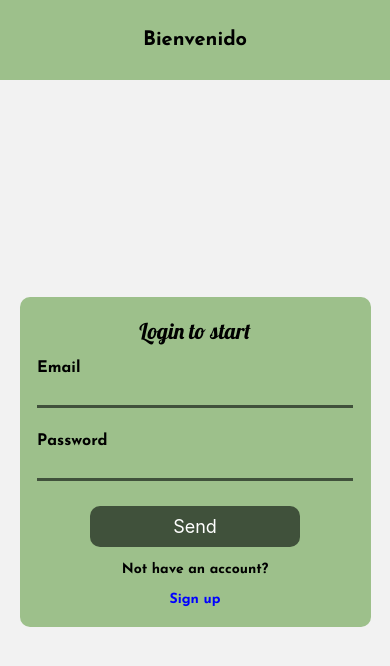
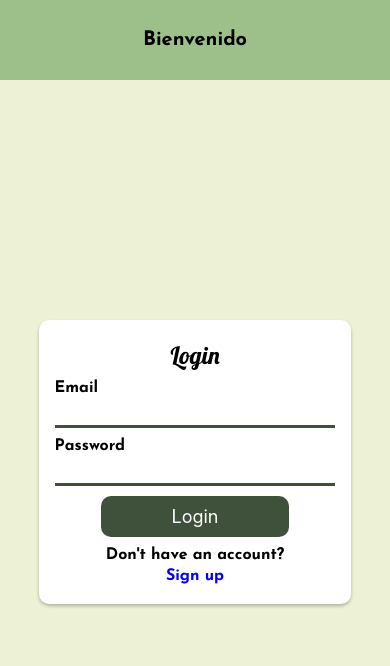
Before and after one commit to EduHz/coderHouse, a React Native app: screen /Login in a window 390 px wide. Shown: the top 666 px of the page. Built offline with nearby package versions, Linux system fonts and the light colour scheme.

Commit message:
estatica mejorada

```diff
--- a/src/Components/CategoryItem.js
+++ b/src/Components/CategoryItem.js
@@ -1,4 +1,4 @@
-import { Pressable, StyleSheet, Text, View } from "react-native";
+import { Pressable, StyleSheet, Text } from "react-native";
 import { colors } from "../Global/colors";
 import CardShadow from "../Wrappers/CardShadow";
 import { useDispatch } from "react-redux";
@@ -27,10 +27,16 @@ const styles = StyleSheet.create({
   container: {
     width: "80%",
     marginHorizontal: "10%",
-    backgroundColor: colors.green2,
-    margin: 10,
-    padding: 10,
+    backgroundColor: colors.blue2, // Cambiado a un tono de azul
+    marginVertical: 10, // Cambiado para proporcionar un espacio vertical uniforme
+    padding: 15, // Ajustado el relleno para mayor espaciado
     justifyContent: "center",
     alignItems: "center",
+    borderRadius: 10, // Agregado un borde redondeado
+  },
+  text: {
+    fontSize: 18,
+    fontFamily: "Lobster",
+    color: colors.white, // Añadido un color de texto blanco para mejorar la legibilidad
   },
 });
--- a/src/Global/colors.js
+++ b/src/Global/colors.js
@@ -3,4 +3,12 @@ export const colors = {
   green1: "#9DC08B",
   green2: "#609966",
   green3: "#40513B",
+  white: "white",
+  blue: "blue",
+  green1: "#9DC08B", // Cambiado a Azul
+  green2: "#609966", // Cambiado a Azul
+  green3: "#40513B", // Cambiado a Azul
+  blue1: "#8EB8E5", // Azul claro similar al original green1
+  blue2: "#3C5E94", // Azul medio similar al original green2
+  blue3: "#1A2C45", // Azul oscuro similar al original green3
 };
--- a/src/Screens/Login.js
+++ b/src/Screens/Login.js
@@ -22,10 +22,11 @@ const Login = ({ navigation }) => {
   const onSubmit = () => {
     triggerLogin({ email, password });
   };
+
   return (
     <View style={styles.main}>
       <View style={styles.container}>
-        <Text style={styles.title}>Login to start</Text>
+        <Text style={styles.title}>Login</Text>
         <InputForm
           label="Email"
           value={email}
@@ -40,8 +41,8 @@ const Login = ({ navigation }) => {
           isSecure={true}
           error=""
         />
-        <SubmitButton onPress={onSubmit} title="Send" />
-        <Text style={styles.sub}>Not have an account?</Text>
+        <SubmitButton onPress={onSubmit} title="Login" />
+        <Text style={styles.sub}>Don't have an account?</Text>
         <Pressable onPress={() => navigation.navigate("Signup")}>
           <Text style={styles.subLink}>Sign up</Text>
         </Pressable>
@@ -57,27 +58,38 @@ const styles = StyleSheet.create({
     flex: 1,
     justifyContent: "center",
     alignItems: "center",
+    backgroundColor: colors.lightGray, // Set a light background color
   },
   container: {
-    width: "90%",
-    backgroundColor: colors.green1,
-    gap: 15,
+    width: "80%", // Adjusted width for better spacing
+    backgroundColor: colors.white, // Set a white background color
     borderRadius: 10,
     justifyContent: "center",
     alignItems: "center",
     paddingVertical: 20,
+    shadowColor: "#000",
+    shadowOffset: {
+      width: 0,
+      height: 2,
+    },
+    shadowOpacity: 0.25,
+    shadowRadius: 3.84,
+    elevation: 5,
   },
   title: {
-    fontSize: 22,
+    fontSize: 24,
     fontFamily: "Lobster",
+    marginBottom: 10,
   },
   sub: {
-    fontSize: 14,
+    fontSize: 16,
     fontFamily: "Josefin",
+    marginTop: 10,
   },
   subLink: {
-    fontSize: 14,
+    fontSize: 16,
     fontFamily: "Josefin",
-    color: "blue",
+    color: colors.blue, // Set a different color
+    marginTop: 5,
   },
 });
--- a/src/Screens/Signup.js
+++ b/src/Screens/Signup.js
@@ -73,8 +73,8 @@ const Signup = ({ navigation }) => {
           isSecure={true}
           error={confirmPasswordError}
         />
-        <SubmitButton title="Send" onPress={onSubmit} />
-        <Text style={styles.sub}>Alredy have an account?</Text>
+        <SubmitButton title="Sign up" onPress={onSubmit} />
+        <Text style={styles.sub}>Already have an account?</Text>
         <Pressable onPress={() => navigation.navigate("Login")}>
           <Text style={styles.subLink}>Login</Text>
         </Pressable>
@@ -90,27 +90,38 @@ const styles = StyleSheet.create({
     flex: 1,
     justifyContent: "center",
     alignItems: "center",
+    backgroundColor: colors.lightGray, // Utiliza un fondo claro similar al de Login
   },
   container: {
-    width: "90%",
-    backgroundColor: colors.green1,
-    gap: 15,
+    width: "80%", // Ajusta el ancho para mejor espaciado
+    backgroundColor: colors.white, // Fondo blanco para un diseño minimalista
     borderRadius: 10,
     justifyContent: "center",
     alignItems: "center",
     paddingVertical: 20,
+    shadowColor: "#000",
+    shadowOffset: {
+      width: 0,
+      height: 2,
+    },
+    shadowOpacity: 0.25,
+    shadowRadius: 3.84,
+    elevation: 5,
   },
   title: {
-    fontSize: 22,
+    fontSize: 24,
     fontFamily: "Lobster",
+    marginBottom: 10,
   },
   sub: {
-    fontSize: 14,
+    fontSize: 16,
     fontFamily: "Josefin",
+    marginTop: 10,
   },
   subLink: {
-    fontSize: 14,
+    fontSize: 16,
     fontFamily: "Josefin",
-    color: "blue",
+    color: colors.blue, // Utiliza un color similar al de Login
+    marginTop: 5,
   },
 });
```
